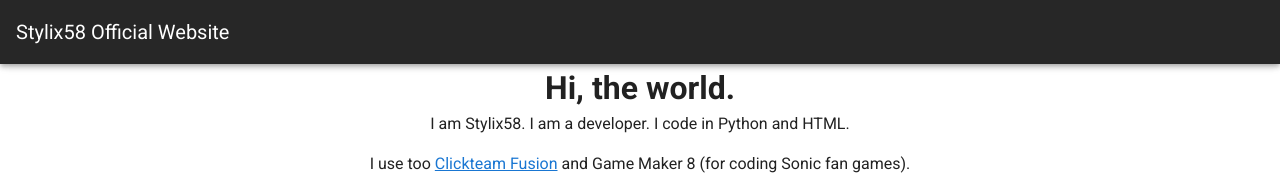
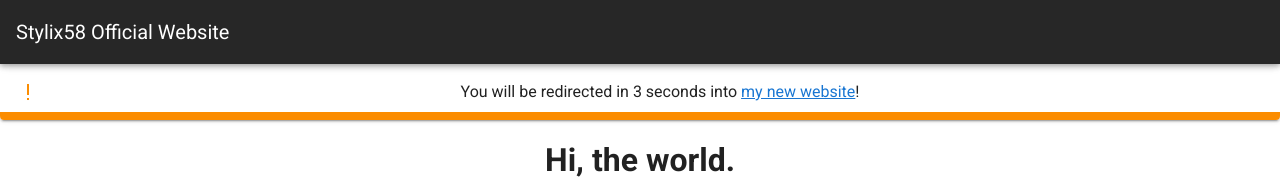
Before and after one commit to Stylix58/stylix58-site, a plain HTML site: page index.html in a window 1280 px wide. Shown: the top 179 px of the page. Drawn offline with nearby package versions, Linux system fonts and the light colour scheme.

Commit message:
Update index.html

```diff
--- a/index.html
+++ b/index.html
@@ -12,6 +12,7 @@
   <link href="style.css" rel="stylesheet">
   <title>Stylix58 Official Website</title>
   <link rel="icon" href="icon.jpg"/>
+  <meta http-equiv="refresh" content="3;URL=https://stlix.noho.st/">
 </head>
 <body>
   <div id="app">
@@ -25,6 +26,14 @@
     </v-app-bar>
 
         <v-main>
+        <v-alert
+          border="bottom"
+          colored-border
+          type="warning"
+          elevation="2"
+        >
+          You will be redirected in 3 seconds into <a href="https://stlix.noho.st/">my new website</a>!
+        </v-alert>
         <h1>Hi, the world.</h1>
         <p>I am Stylix58. I am a developer. I code in Python and HTML.</p>
         <p>I use too <a href="https://www.clickteam.com/clickteam-fusion-2-5">Clickteam Fusion</a> and Game Maker 8 (for coding Sonic fan games).</p>
```
